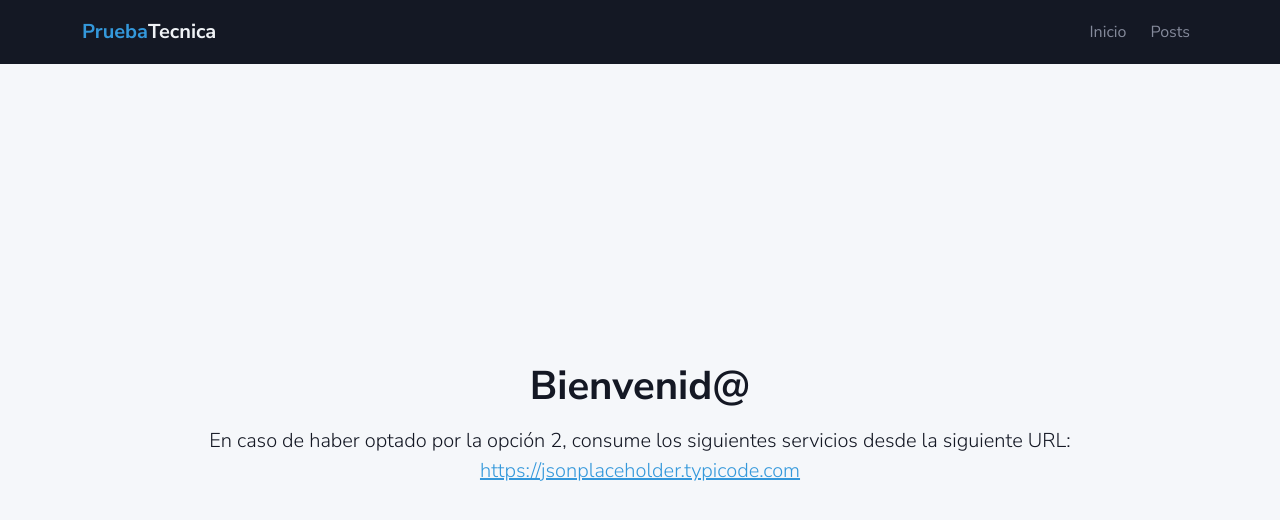
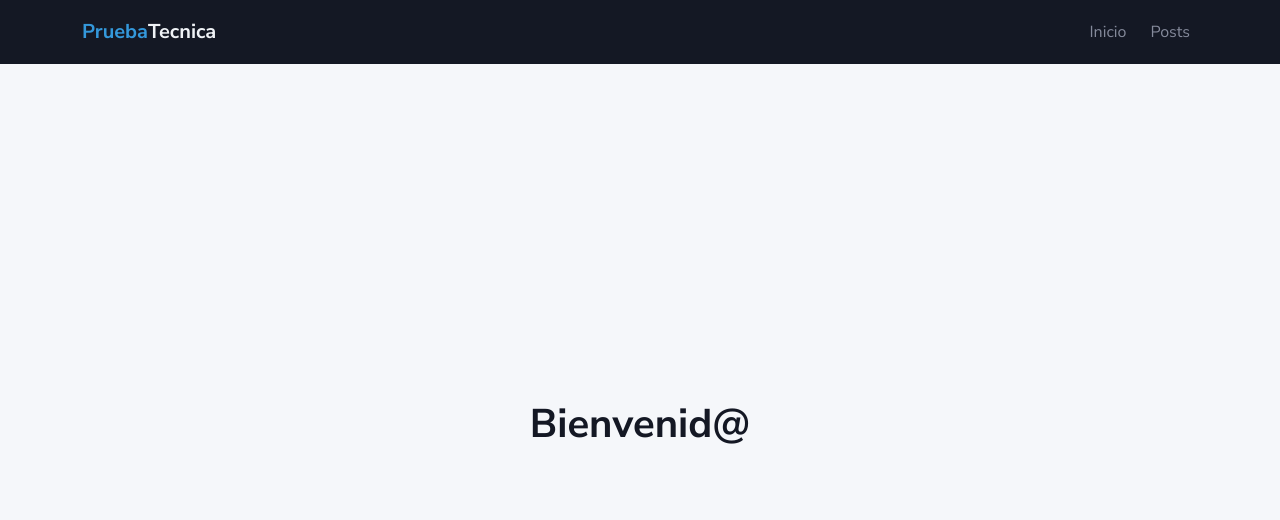
Before and after one commit to FVargas24/app-sales, an Angular app: page /home in a window 1280 px wide. Shown: the top 520 px of the page. Built offline with nearby package versions, Linux system fonts and the light colour scheme.

Commit message:
refactor: remove unnecessary paragraph from home component

```diff
--- a/src/app/components/home/home.component.html
+++ b/src/app/components/home/home.component.html
@@ -1,9 +1,3 @@
 <section class="d-flex align-items-center justify-content-center flex-column text-center">
   <h1 class="fw-bold mb-3">Bienvenid@ </h1>
-  <p class="lead">
-    En caso de haber optado por la opción 2, consume los siguientes servicios desde la siguiente URL:<br>
-    <a href="https://jsonplaceholder.typicode.com" target="_blank">
-      https://jsonplaceholder.typicode.com
-    </a>
-  </p>
 </section>
```
